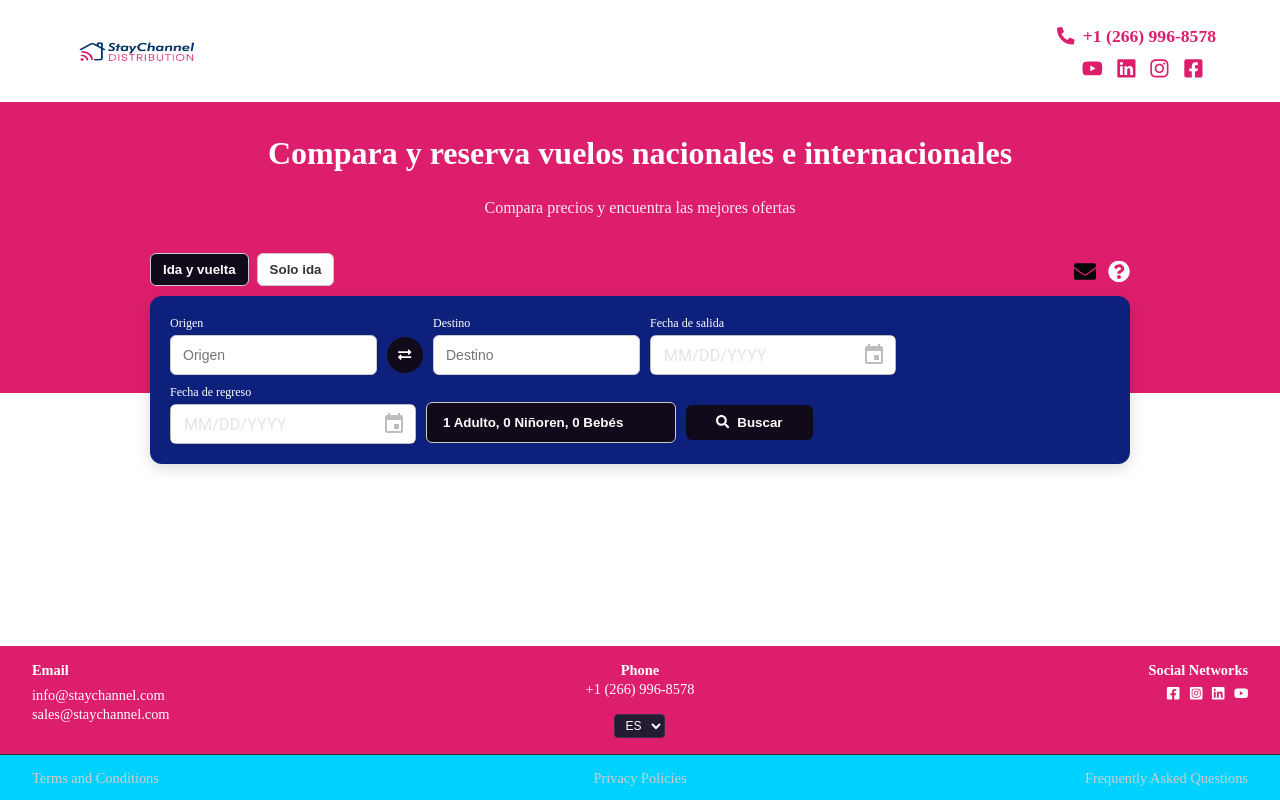
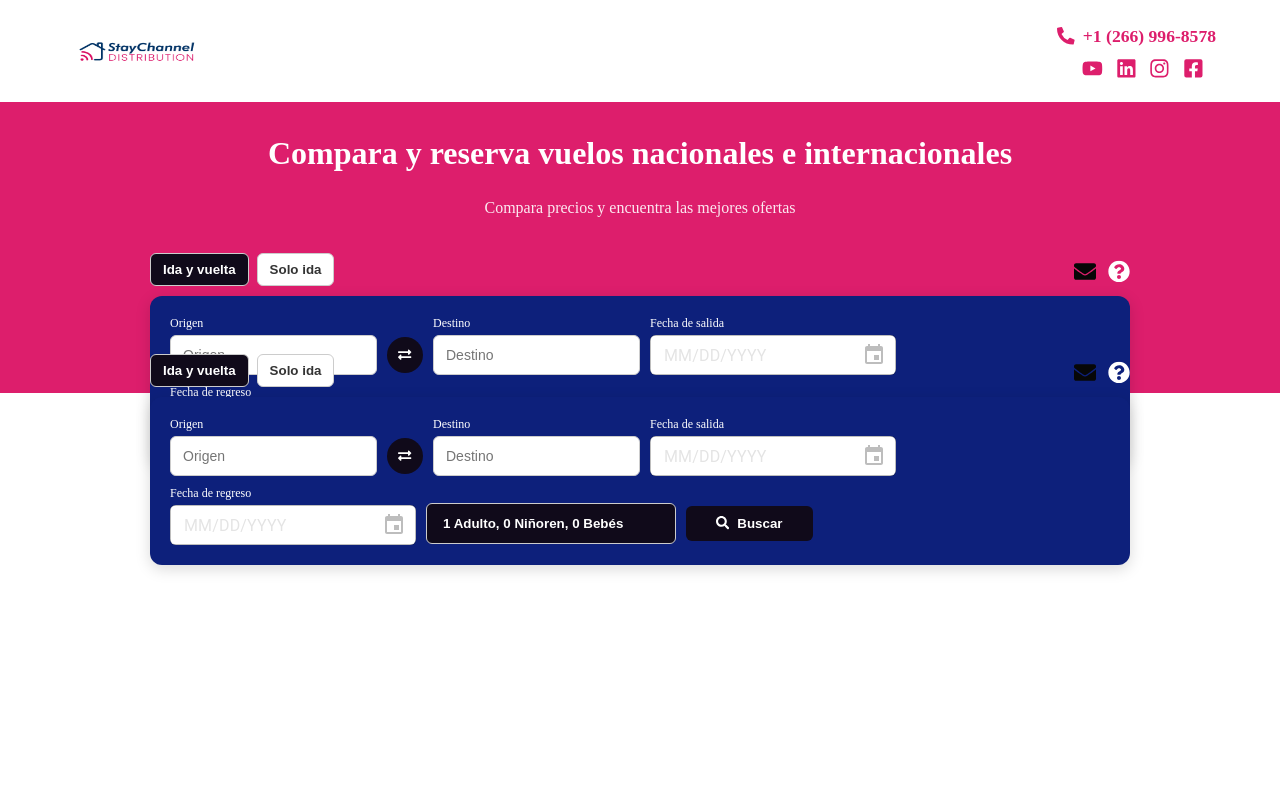
Before and after one commit to Jerry-Techie/StayChannel, a React (Vite) app: page / in a window 1280 px wide. Built offline with nearby package versions, Linux system fonts and the light colour scheme.

Commit message:
Update Footer.jsx

```diff
--- a/src/components/Footer.jsx
+++ b/src/components/Footer.jsx
@@ -1,169 +1,493 @@
-import React from "react";
+import React, { useState, useRef, useEffect } from "react";
 import styled from "styled-components";
-import { FaFacebookSquare, FaTwitter, FaLinkedin, FaYoutube, FaInstagramSquare } from "react-icons/fa";
-import LanguageChanger from "../components/LanguageChanger";
+import { FaExchangeAlt, FaSearch, FaEnvelope, FaQuestionCircle } from "react-icons/fa";
+import { LocalizationProvider } from "@mui/x-date-pickers";
+import { AdapterDateFns } from "@mui/x-date-pickers/AdapterDateFns";
+import { DatePicker } from "@mui/x-date-pickers/DatePicker";
+import { useTranslation } from "react-i18next";
+import { motion, AnimatePresence } from "framer-motion";
+import "../i18n";
 
-const FooterWrapper = styled.footer`
-  width: 100%;
-  position: fixed;
-  bottom: 0;
-  left: 0;
-  z-index: 1000;
-  font-size: 0.9rem;
-  box-sizing: border-box;
+const Container = styled.div`
+  max-width: 1000px;
+  margin: -140px auto 30px;
+  padding: 0 10px;
+  position: relative;
 
-  * {
-    box-sizing: inherit;
-  }
-
-  @media (max-width: 768px) {
-    font-size: 0.85rem;
-  }
+  @media(max-width: 768px){ margin-top:-430px }
 `;
 
+const TripToggle = styled.div`
+  display: flex;
+  gap: 8px;
+  margin-bottom: 10px;
+`;
 
-const TopFooter = styled.div`
-  background: #dd1e6c;
+const ToggleButton = styled.button`
+  padding: 8px 12px;
+  border-radius: 6px;
+  border: 1px solid #ccc;
+  background: ${(props) => (props.active ? "#100a1a" : "white")};
+  color: ${(props) => (props.active ? "white" : "#333")};
+  font-weight: bold;
+  cursor: pointer;
+`;
+
+const TopIcons = styled.div`
+  display: flex;
+  gap: 12px;
+  margin-left: auto;
+  align-items: center;
+`;
+
+const InfoDropdown = styled(motion.div)`
+  position: absolute;
+  top: 40px;
+  right: 0;
+  width: 280px;
+  background: white;
+  color: black;
+  padding: 12px;
+  border-radius: 10px;
+  box-shadow: 0 4px 15px rgba(0, 0, 0, 0.2);
+  font-size: 0.85rem;
+  z-index: 20;
+`;
+
+const Form = styled.form`
+  display: flex;
+  flex-wrap: wrap;
+  gap: 10px;
+  align-items: center;
+  padding: 20px;
+  border-radius: 12px;
+  background-color: #0d207b;
+  box-shadow: 0 4px 15px rgba(0, 0, 0, 0.15);
+  position: relative;
+  @media(max-width: 768px){ padding-bottom: 100px; }
+`;
+
+const InputGroup = styled.div`
+  display: flex;
+  flex-direction: column;
+  min-width: 140px;
+`;
+
+const Label = styled.label`
+  font-size: 0.75rem;
+  color: #fff;
+  margin-bottom: 4px;
+`;
+
+const Input = styled.input`
+  width: 100%;
+  height: 40px;
+  background: white;
+  border-radius: 6px;
+  border: 1px solid #ccc;
+  padding: 0 12px;
+  font-size: 14px;
+  box-sizing: border-box;
+`;
+
+const SwapButton = styled.button`
+  background: #100a1a;
   color: white;
+  border: none;
+  border-radius: 50%;
+  width: 36px;
+  height: 36px;
+  display: flex;
+  justify-content: center;
+  align-items: center;
+  cursor: pointer;
+  margin-top: 18px;
+`;
+
+const SearchButton = styled.button`
+  padding: 10px 30px;
+  background: #100a1a;
+  color: white;
+  font-weight: bold;
+  border: none;
+  border-radius: 6px;
+  cursor: pointer;
+  margin-top: 15px;
+  display: flex;
+  align-items: center;
+  gap: 8px;
+`;
+
+const PassengerWrapper = styled.div`
+  position: relative;
+`;
+
+const PassengerButton = styled.button`
+  padding: 12px 16px;
+  border-radius: 6px;
+  border: 1px solid #ccc;
+  background: #100a1a;
+  color: white;
+  font-weight: bold;
+  cursor: pointer;
+  margin-top: 15px;
+  min-width: 250px;
   display: flex;
   justify-content: space-between;
-  padding: 1rem 2rem;
-  border-bottom: 1px solid #333;
-
-  @media (max-width: 768px) {
-    flex-wrap: wrap;
-    gap: 1rem;
-
-    & > div {
-      flex: 1 1 45%;
-      margin-left: 0 !important;
-      text-align: left !important;
-    }
-
-
-    .sn {
-      justify-content: flex-start !important;
-      flex-direction: row !important;
-      gap: 0.3rem !important;
-      margin-top: 0.5rem !important;
-    }
-  }
+  align-items: center;
 `;
 
-
-const BottomFooter = styled.div`
-  background: #00d2ff;
-  color: #ccc;
+const Dropdown = styled(motion.div)`
+  position: absolute;
+  top: 50px;
+  left: 0;
+  width: 100%;
+  max-width: 300px;
+  background: white;
+  color: black;
+  box-shadow: 0 4px 15px rgba(0, 0, 0, 0.2);
+  padding: 12px;
+  border-radius: 10px;
   display: flex;
-  justify-content: space-between;
-  padding: 0.8rem 2rem;
-
-  @media (max-width: 768px) {
-    flex-wrap: wrap;
-    gap: 0.5rem;
-
-    & > div {
-      flex: 1 1 45%;
-      margin-left: 0 !important;
-      margin-right: 0 !important;
-      text-align: left !important;
-    }
-  }
+  flex-direction: column;
+  gap: 12px;
+  z-index: 10;
 `;
 
-const Section = styled.div`
-  flex: 1;
-  @media (max-width: 768px) {
-    margin-right: 10px !important;
-  }
+const CounterRow = styled.div`
+  display: flex;
+  align-items: center;
+  justify-content: space-between;
+  color: black;
 `;
 
-const Link = styled.a`
-  color: inherit;
-  text-decoration: none;
-  display: block;
-  margin-top: 2px;
-
-  &:hover {
-    color: #0d207b;
-  }
+const CounterButton = styled.button`
+  padding: 4px 10px;
+  border-radius: 6px;
+  background: #2e2e2e;
+  color: white;
+  border: none;
+  cursor: pointer;
+  font-weight: bold;
 `;
 
-export default function Footer() {
+const SaveButton = styled.button`
+  padding: 6px 12px;
+  border-radius: 6px;
+  background: #100a1a;
+  color: white;
+  border: none;
+  font-weight: bold;
+  cursor: pointer;
+  align-self: flex-end;
+  margin-top: 10px;
+`;
+
+const MotionContainer = motion(Container);
+const MotionSearchButton = motion(SearchButton);
+
+export default function SearchBox() {
+  const { t } = useTranslation();
+
+  const [tripType, setTripType] = useState("round");
+  const [origin, setOrigin] = useState("");
+  const [destination, setDestination] = useState("");
+  const [departure, setDeparture] = useState(null);
+  const [returnDate, setReturnDate] = useState(null);
+
+  const [adults, setAdults] = useState(1);
+  const [children, setChildren] = useState(0);
+  const [infants, setInfants] = useState(0);
+
+  const [tempAdults, setTempAdults] = useState(adults);
+  const [tempChildren, setTempChildren] = useState(children);
+  const [tempInfants, setTempInfants] = useState(infants);
+
+  const [swapped, setSwapped] = useState(false);
+  const [showDropdown, setShowDropdown] = useState(false);
+  const [showInfo, setShowInfo] = useState(false);
+
+  const originRef = useRef(null);
+  const destinationRef = useRef(null);
+  const dropdownRef = useRef(null);
+
+  const handleSwap = () => setSwapped(!swapped);
+  const handleInfoClick = () => setShowInfo(!showInfo);
+
+  const handlePassengerClick = () => {
+    if (!origin) {
+      originRef.current.focus();
+      return;
+    }
+    if (!destination) {
+      destinationRef.current.focus();
+      return;
+    }
+    setTempAdults(adults);
+    setTempChildren(children);
+    setTempInfants(infants);
+    setShowDropdown(!showDropdown);
+  };
+
+  const handleSavePassengers = () => {
+    setAdults(tempAdults);
+    setChildren(tempChildren);
+    setInfants(tempInfants);
+    setShowDropdown(false);
+  };
+
+  useEffect(() => {
+    const handleClickOutside = (e) => {
+      if (
+        dropdownRef.current &&
+        !dropdownRef.current.contains(e.target)
+      ) {
+        setShowDropdown(false);
+      }
+    };
+    document.addEventListener("mousedown", handleClickOutside);
+    return () => document.removeEventListener("mousedown", handleClickOutside);
+  }, []);
+
+  const renderOriginDest = () => {
+    const originBlock = (
+      <InputGroup>
+        <Label>{t("origin")}</Label>
+        <Input
+          ref={originRef}
+          value={origin}
+          onChange={(e) => setOrigin(e.target.value)}
+          placeholder={t("origin")}
+          required
+        />
+      </InputGroup>
+    );
+
+    const destinationBlock = (
+      <InputGroup>
+        <Label>{t("destination")}</Label>
+        <Input
+          ref={destinationRef}
+          value={destination}
+          onChange={(e) => setDestination(e.target.value)}
+          placeholder={t("destination")}
+          required
+        />
+      </InputGroup>
+    );
+
+    return swapped ? (
+      <>
+        {destinationBlock}
+        <SwapButton type="button" onClick={handleSwap}>
+          <FaExchangeAlt />
+        </SwapButton>
+        {originBlock}
+      </>
+    ) : (
+      <>
+        {originBlock}
+        <SwapButton type="button" onClick={handleSwap}>
+          <FaExchangeAlt />
+        </SwapButton>
+        {destinationBlock}
+      </>
+    );
+  };
+
   return (
-    <FooterWrapper>
-      <TopFooter>
-        <Section>
-          <b >Email</b>
-          <div style={{ marginTop: "0.5rem" }}>
-            <Link href="mailto:info@staychannel.com">info@staychannel.com</Link>
-            <Link href="mailto:sales@staychannel.com">sales@staychannel.com</Link>
-          </div>
-        </Section>
+    <MotionContainer
+      initial={{ opacity: 0, y: 50 }}
+      animate={{ opacity: 1, y: 0 }}
+      transition={{ duration: 0.8, ease: "easeOut" }}
+    >
+      <TripToggle>
+        <ToggleButton
+          type="button"
+          active={tripType === "round"}
+          onClick={() => setTripType("round")}
+        >
+          {t("roundTrip")}
+        </ToggleButton>
+        <ToggleButton
+          type="button"
+          active={tripType === "oneway"}
+          onClick={() => setTripType("oneway")}
+        >
+          {t("oneWay")}
+        </ToggleButton>
 
-        <Section style={{ textAlign: "center" }}>
-          <b>Phone</b>
-          <Link href="tel:+12669968578">+1 (266) 996-8578</Link>
-          <div style={{ marginTop: "1rem" }}>
-            <LanguageChanger />
-          </div>
-        </Section>
+      <TopIcons>
+  <motion.div
+    animate={{ y: [0, -5, 0, 5, 0] }}
+    transition={{ repeat: Infinity, duration: 1.5, ease: "easeInOut" }}
+    whileHover={{ scale: 1.3 }}
+    onClick={() =>
+      window.open(
+        "mailto:info@staychannel.com?subject=Booking%20Help&body=Hello,%20I%20need%20help%20with%20booking",
+        "_blank"
+      )
+    }
+    style={{ cursor: "pointer" }}
+  >
+    <FaEnvelope size={22} color="#070707ff" />
+  </motion.div>
 
-        <Section style={{ textAlign: "right" }}>
+  <div style={{ position: "relative" }}>
+    <motion.div
+      animate={{ y: [0, -5, 0, 5, 0] }}
+      transition={{ repeat: Infinity, duration: 1.5, ease: "easeInOut" }}
+      whileHover={{ scale: 1.3 }}
+      onClick={handleInfoClick}
+      style={{ cursor: "pointer" }}
+    >
+      <FaQuestionCircle size={22} color="white" />
+    </motion.div>
 
-          <b >Social Networks</b>
-          <div className="sn"
-            style={{
-              display: "flex",
-              justifyContent: "flex-end",
-              gap: "0.5rem",
-              marginTop: "0.3rem",
+    <AnimatePresence>
+      {showInfo && (
+        <InfoDropdown
+          initial={{ opacity: 0, y: -10 }}
+          animate={{ opacity: 1, y: 0 }}
+          exit={{ opacity: 0, y: -10 }}
+          transition={{ duration: 0.3 }}
+        >
+          <strong>How to Use:</strong>
+          <ol style={{ paddingLeft: "16px", marginTop: "6px" }}>
+            <li>Enter your origin and destination.</li>
+            <li>Select departure date (and return date for round-trip).</li>
+            <li>Choose number of passengers.</li>
+            <li>Click the search button to see available trips.</li>
+            <li>Use the swap button to switch origin/destination.</li>
+            <li>For help, click the Mail icon to contact us.</li>
+          </ol>
+        </InfoDropdown>
+      )}
+    </AnimatePresence>
+  </div>
+</TopIcons>
 
-            }}
-          >
-            <Link
-              href="https://web.facebook.com/people/Staychannel-Distribution-LLC/61582930321320/?_rdc=1&_rdr#"
-              target="_blank"
-              rel="noopener noreferrer"
-            >
-              <FaFacebookSquare />
-            </Link>
-            <Link
-              href="https://www.instagram.com/staychanneldistribution/"
-              target="_blank"
-              rel="noopener noreferrer"
-            >
-              <FaInstagramSquare />
-            </Link>
-            <Link
-              href="https://www.linkedin.com/company/staychanneldistribution/"
-              target="_blank"
-              rel="noopener noreferrer"
-            >
-              <FaLinkedin />
-            </Link>
-            <Link
-              href="https://www.youtube.com/channel/UCyr2jdkXX9F9pokBBvRrxYA"
-              target="_blank"
-              rel="noopener noreferrer"
-            >
-              <FaYoutube />
-            </Link>
-          </div>
-        </Section>
-      </TopFooter>
+      </TripToggle>
 
-      <BottomFooter>
-        <Section style={{ fontWeight: "500" }}>
-          <Link href="/terms">Terms and Conditions</Link>
-        </Section>
-        <Section style={{ textAlign: "center", fontWeight: "500" }}>
-          <Link href="/privacy">Privacy Policies</Link>
-        </Section>
-        <Section style={{ textAlign: "right", fontWeight: "500" }}>
-          <Link href="/faq">Frequently Asked Questions</Link>
-        </Section>
-      </BottomFooter>
-    </FooterWrapper>
+      <Form onSubmit={(e) => e.preventDefault()}>
+        {renderOriginDest()}
+
+        <InputGroup>
+          <Label>{t("departureDate")}</Label>
+          <LocalizationProvider dateAdapter={AdapterDateFns}>
+            <DatePicker
+              value={departure}
+              onChange={(newValue) => setDeparture(newValue)}
+              disabled={!origin || !destination}
+              slotProps={{
+                textField: {
+                  fullWidth: true,
+                  size: "small",
+                  sx: { background: "white", borderRadius: "6px" },
+                },
+              }}
+            />
+          </LocalizationProvider>
+        </InputGroup>
+
+        {tripType === "round" && (
+          <InputGroup>
+            <Label>{t("arrivalDate")}</Label>
+            <LocalizationProvider dateAdapter={AdapterDateFns}>
+              <DatePicker
+                value={returnDate}
+                onChange={(newValue) => setReturnDate(newValue)}
+                disabled={!origin || !destination}
+                slotProps={{
+                  textField: {
+                    fullWidth: true,
+                    size: "small",
+                    sx: { background: "white", borderRadius: "6px" },
+                  },
+                }}
+              />
+            </LocalizationProvider>
+          </InputGroup>
+        )}
+
+        <PassengerWrapper>
+          <PassengerButton type="button" onClick={handlePassengerClick}>
+            {adults} {t("adult")}
+            {adults !== 1 ? "s" : ""}, {children} {t("child")}
+            {children !== 1 ? "ren" : ""}, {infants} {t("infant")}
+            {infants !== 1 ? "s" : ""}
+          </PassengerButton>
+
+          <AnimatePresence>
+            {showDropdown && (
+              <Dropdown
+                ref={dropdownRef}
+                initial={{ opacity: 0, y: -10 }}
+                animate={{ opacity: 1, y: 0 }}
+                exit={{ opacity: 0, y: -10 }}
+                transition={{ duration: 0.3 }}
+              >
+                <CounterRow>
+                  <span>{t("adults")}:</span>
+                  <div>
+                    <CounterButton
+                      onClick={() => setTempAdults((a) => Math.max(0, a - 1))}
+                    >
+                      -
+                    </CounterButton>
+                    <span style={{ margin: "0 8px" }}>{tempAdults}</span>
+                    <CounterButton onClick={() => setTempAdults((a) => a + 1)}>
+                      +
+                    </CounterButton>
+                  </div>
+                </CounterRow>
+
+                <CounterRow>
+                  <span>{t("children")}:</span>
+                  <div>
+                    <CounterButton
+                      onClick={() => setTempChildren((c) => Math.max(0, c - 1))}
+                    >
+                      -
+                    </CounterButton>
+                    <span style={{ margin: "0 8px" }}>{tempChildren}</span>
+                    <CounterButton onClick={() => setTempChildren((c) => c + 1)}>
+                      +
+                    </CounterButton>
+                  </div>
+                </CounterRow>
+
+                <CounterRow>
+                  <span>{t("infants")}:</span>
+                  <div>
+                    <CounterButton
+                      onClick={() => setTempInfants((i) => Math.max(0, i - 1))}
+                    >
+                      -
+                    </CounterButton>
+                    <span style={{ margin: "0 8px" }}>{tempInfants}</span>
+                    <CounterButton onClick={() => setTempInfants((i) => i + 1)}>
+                      +
+                    </CounterButton>
+                  </div>
+                </CounterRow>
+
+                <SaveButton type="button" onClick={handleSavePassengers}>
+                  {t("save")}
+                </SaveButton>
+              </Dropdown>
+            )}
+          </AnimatePresence>
+        </PassengerWrapper>
+
+        <MotionSearchButton
+          type="submit"
+          whileHover={{ scale: 1.05, backgroundColor: "#ff3366" }}
+          whileTap={{ scale: 0.95 }}
+        >
+          <FaSearch /> {t("search")}
+        </MotionSearchButton>
+      </Form>
+    </MotionContainer>
   );
 }
```
